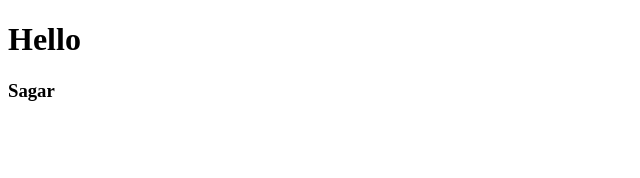
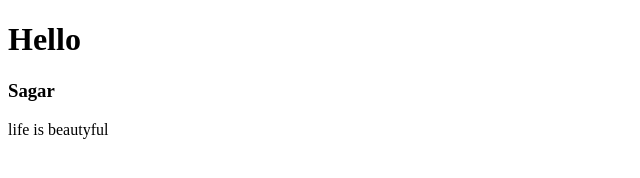
Before and after one commit to sagarsurendhrababu/awsCiCd, a plain HTML site: page index.html in a window 1280 px wide. Shown: the whole page, without its empty margins (0-640 px from the left). Drawn offline with Linux system fonts and the light colour scheme.

Commit message:
added new line

```diff
--- a/index.html
+++ b/index.html
@@ -8,5 +8,6 @@
 <body>
     <h1>Hello</h1>
     <h3>Sagar</h3>
+    <p>life is beautyful</p>
 </body>
 </html>
```
